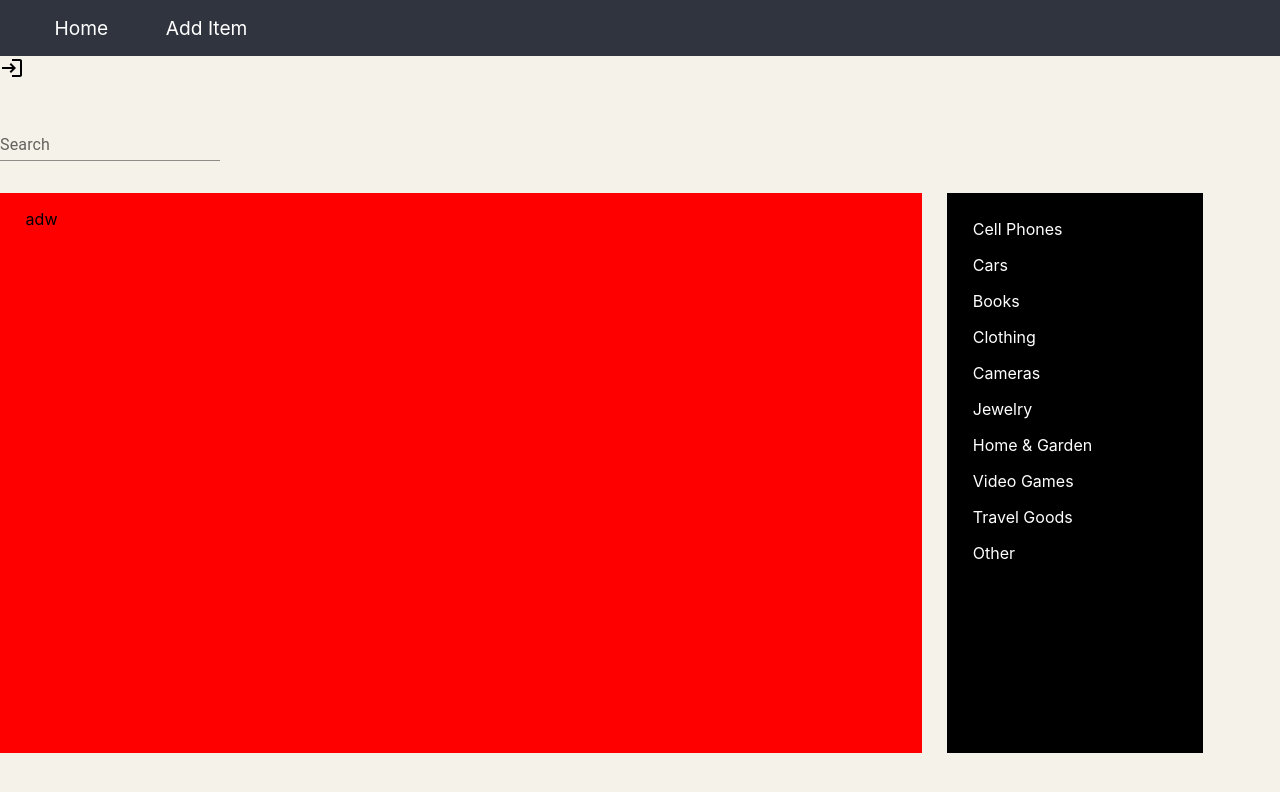
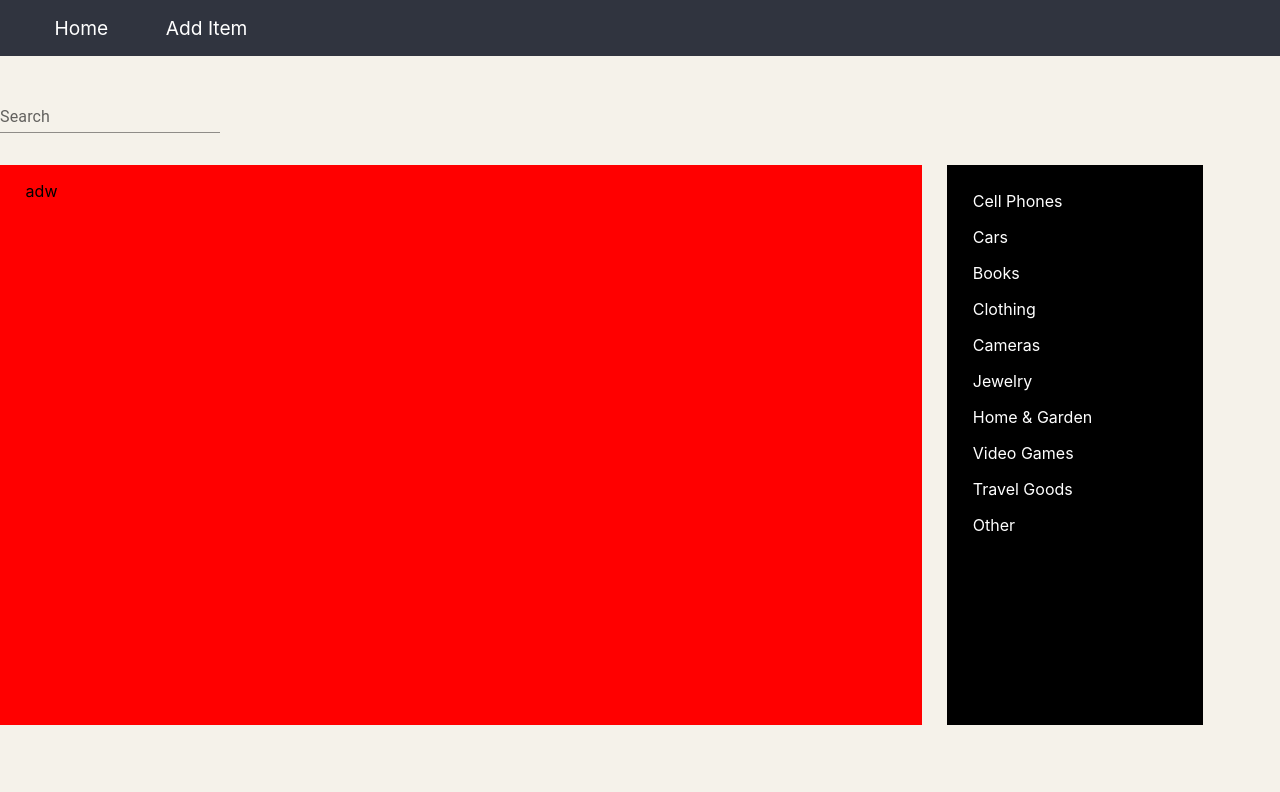
Before and after one commit to ahmadgabariin/auction, a React (Create React App) app in the folder client/: page /mainPage in a window 1280 px wide. Shown: the top 792 px of the page. Built offline with nearby package versions, Linux system fonts and the light colour scheme; no server answers.

Commit message:
useless variables removed

```diff
--- a/client/src/components/MainPage/MainPage.js
+++ b/client/src/components/MainPage/MainPage.js
@@ -3,7 +3,7 @@ import Sidebar from "../Sidebar/Sidebar";
 import catagories from "../../categories.json";
 import "./MainPage.css";
 import axios from "axios";
-import { Login } from "@mui/icons-material";
+
 function MainPage() {
   // this function sends a req to the server to authenticate the user
   // every req from now on there should be a header x-access-token with the localStorage token item
@@ -21,7 +21,7 @@ function MainPage() {
 
   return (
     <div className="container-main-page">
-      <Login/>
+
       <Searchbar />
       <div className="main-page">
         <div className="inner-grid">adw</div>
```
